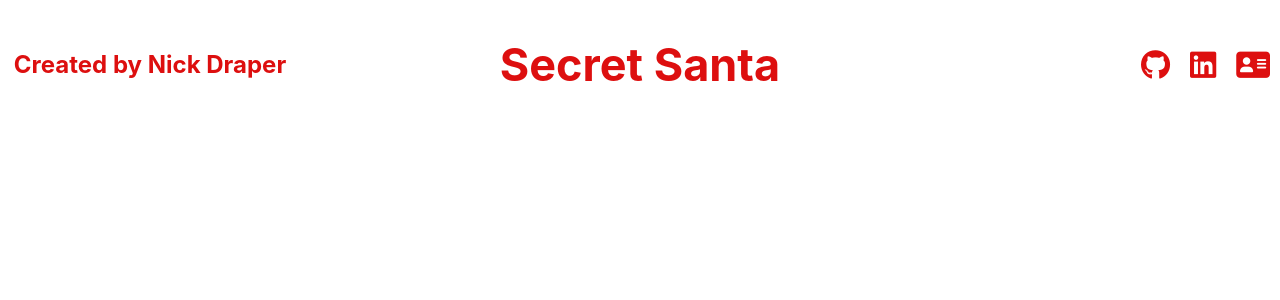
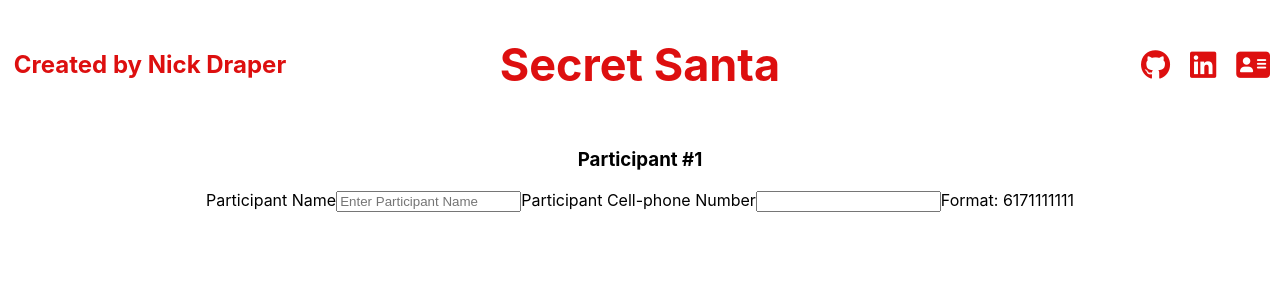
Before and after one commit to nickdraper8/secret-santa, a React (Create React App) app: page / in a window 1280 px wide. Shown: the top 300 px of the page. Built offline with nearby package versions, Linux system fonts and the light colour scheme.

Commit message:
started building participant form

```diff
--- a/src/App.css
+++ b/src/App.css
@@ -41,3 +41,11 @@ h1 {
   font-size: 45px;
   color: #dd0f0f;
 }
+
+h2 {
+
+}
+
+h3 {
+
+}
--- a/src/App.js
+++ b/src/App.js
@@ -1,11 +1,13 @@
 import logo from './logo.svg';
-import Nav from "./components/nav/nav"
+import Nav from "./components/nav/nav";
+import NameList from './components/form/name_list';
 import './App.css';
 
 function App() {
   return (
     <div className="App">
       <Nav />
+      <NameList />
     </div>
   );
 }
--- /dev/null
+++ b/src/components/form/name_list.css
@@ -0,0 +1,15 @@
+.participant-container {
+
+}
+
+.participant-container label {
+
+}
+
+.participant-container input {
+
+}
+
+.participant-container span {
+
+}
--- a/src/components/form/name_list.jsx
+++ b/src/components/form/name_list.jsx
@@ -1,14 +1,26 @@
 import React from 'react';
+import "./name_list.css";
 
 function NameList() {
 
+    let people = [];
 
+    let inputs = [<div className="participant-container">
+                    <h3>Participant #1</h3>
+                    <label>Participant Name</label>
+                    <input type="text" placeholder="Enter Participant Name"/>
+                    <label>Participant Cell-phone Number</label>
+                    <input type="tel" pattern="[0-9]{10}"/>
+                    <span>Format: 6171111111</span>
+                </div>]
 
     return(
-        <div>
+        <div id="form-container">
             <form>
-
+                {inputs}
             </form>
         </div>
     )
 }
+
+export default NameList;
```
Also changed, not shown: 1 other file (tests, documents, lock files or other folders).
